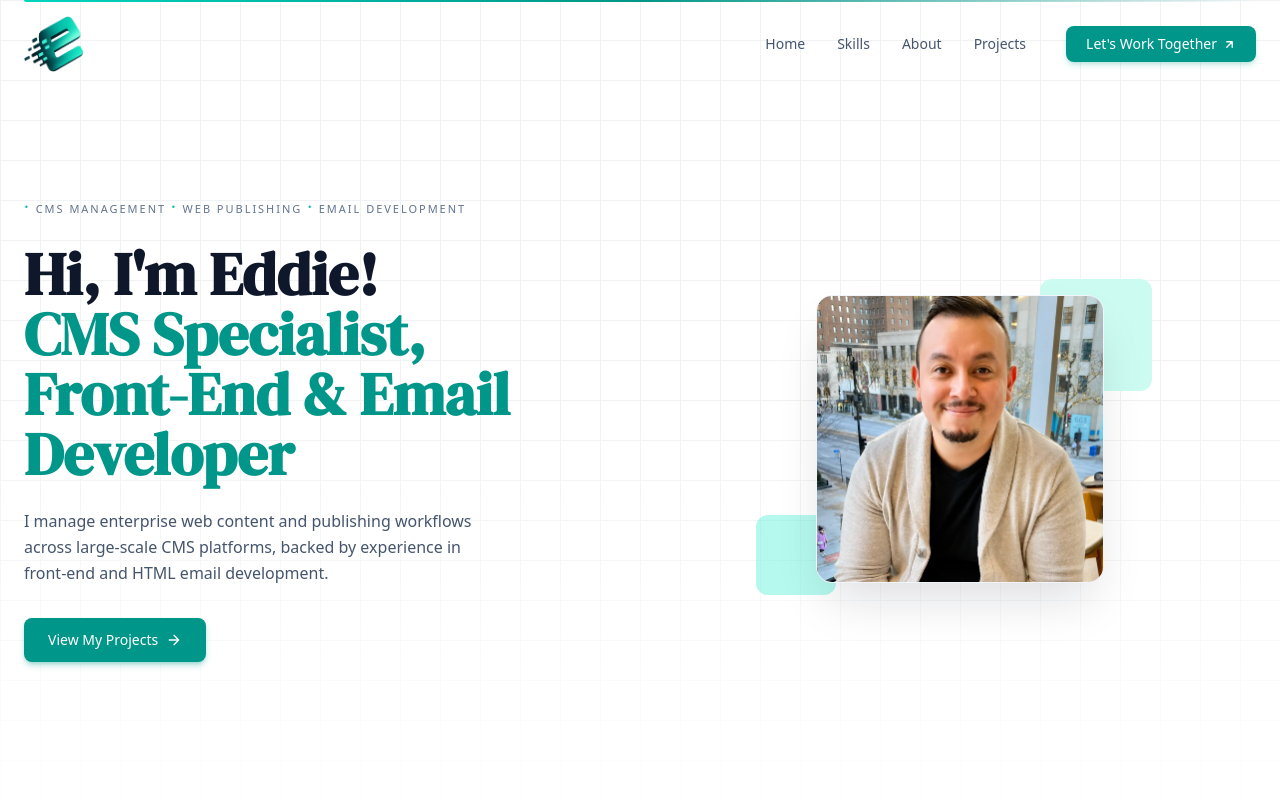
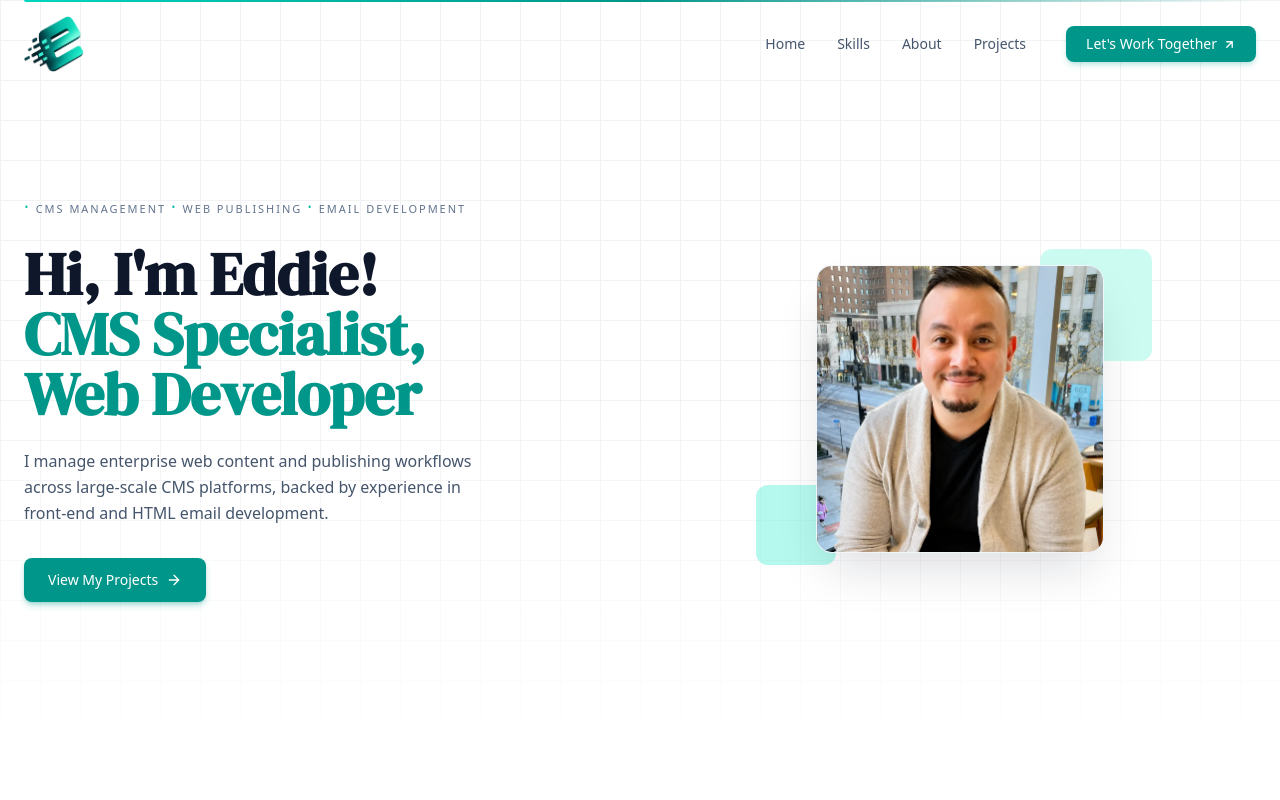
Before and after one commit to EddieOrozco/devfolio, a Next.js app: page / in a window 1280 px wide. Shown: the top 800 px of the page. Built offline with nearby package versions, Linux system fonts and the light colour scheme.

Commit message:
Hero title edit

```diff
--- a/src/app/layout.js
+++ b/src/app/layout.js
@@ -18,8 +18,8 @@ const geistMono = Geist_Mono({
 export const metadata = {
   metadataBase: new URL("https://www.eddieorozco.com/"),
   title: {
-    default: "Eddie – CMS, Frontend & Email Developer",
-    template: "%s | Eddie – Frontend Developer",
+    default: "Eddie – CMS Specialist, Web Developer",
+    template: "%s | Eddie – CMS Specialist, Web Developer",
   },
   description:
     "I manage enterprise web content and publishing workflows across large-scale CMS platforms, combining content operations expertise with front-end and HTML email development experience.",
@@ -60,8 +60,8 @@ export const metadata = {
   openGraph: {
     type: "website",
     url: "https://www.eddieorozco.com/",
-    siteName: "Eddie – CMS Specialist, Frontend & Email Developer",
-    title: "Eddie – CMS Specialist, Frontend & Email Developer",
+    siteName: "Eddie – CMS Specialist, Web Developer",
+    title: "Eddie – CMS Specialist, Web Developer",
     description:
       "Showcasing projects, skills, and innovative web development work.",
     images: [
@@ -69,7 +69,7 @@ export const metadata = {
         url: "/og-portfolio.jpg", // put a 1200x630 image in /public
         width: 1200,
         height: 630,
-        alt: "Eddie – CMS Specialist, Frontend & Email Developer",
+        alt: "Eddie – CMS Specialist, Web Developer",
       },
     ],
     locale: "en_US",
--- a/src/components/Hero.js
+++ b/src/components/Hero.js
@@ -58,7 +58,7 @@ export default function Hero() {
               CMS Specialist,
             </h1>
             <h1 className="font-serif text-4xl font-bold text-teal-600 lg:text-6xl">
-              Front-End & Email Developer
+              Web Developer
             </h1>
           </div>
 
```
